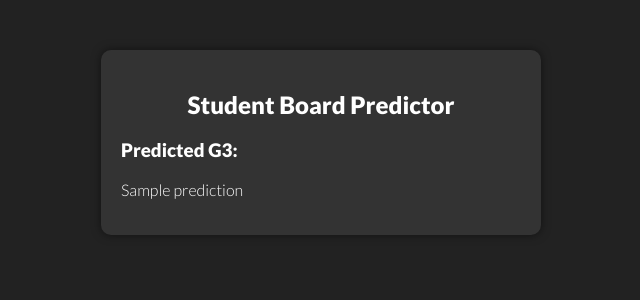
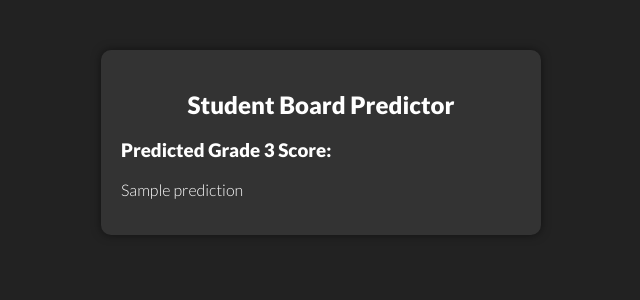
Before and after one commit to naman36382/Student-score-predictor, a Flask app: template templates/index.html in a window 1280 px wide. Shown: the part 52-352 px from the top of the page, without its empty margins (319-959 px from the left). Run offline with Flask 3, Linux system fonts and the light colour scheme; the template is opened without the code that fills it: most values are stand-ins (such as "Sample title", 1, 10 or a date in 2020); some web fonts are replaced.

Commit message:
Update index.html

```diff
--- a/templates/index.html
+++ b/templates/index.html
@@ -43,7 +43,7 @@
 
         {% if prediction %}
         <div class="result-box">
-            <h3>Predicted G3:</h3>
+            <h3>Predicted Grade 3 Score:</h3>
             <p>{{ prediction }}</p>
         </div>
         {% endif %}
```
